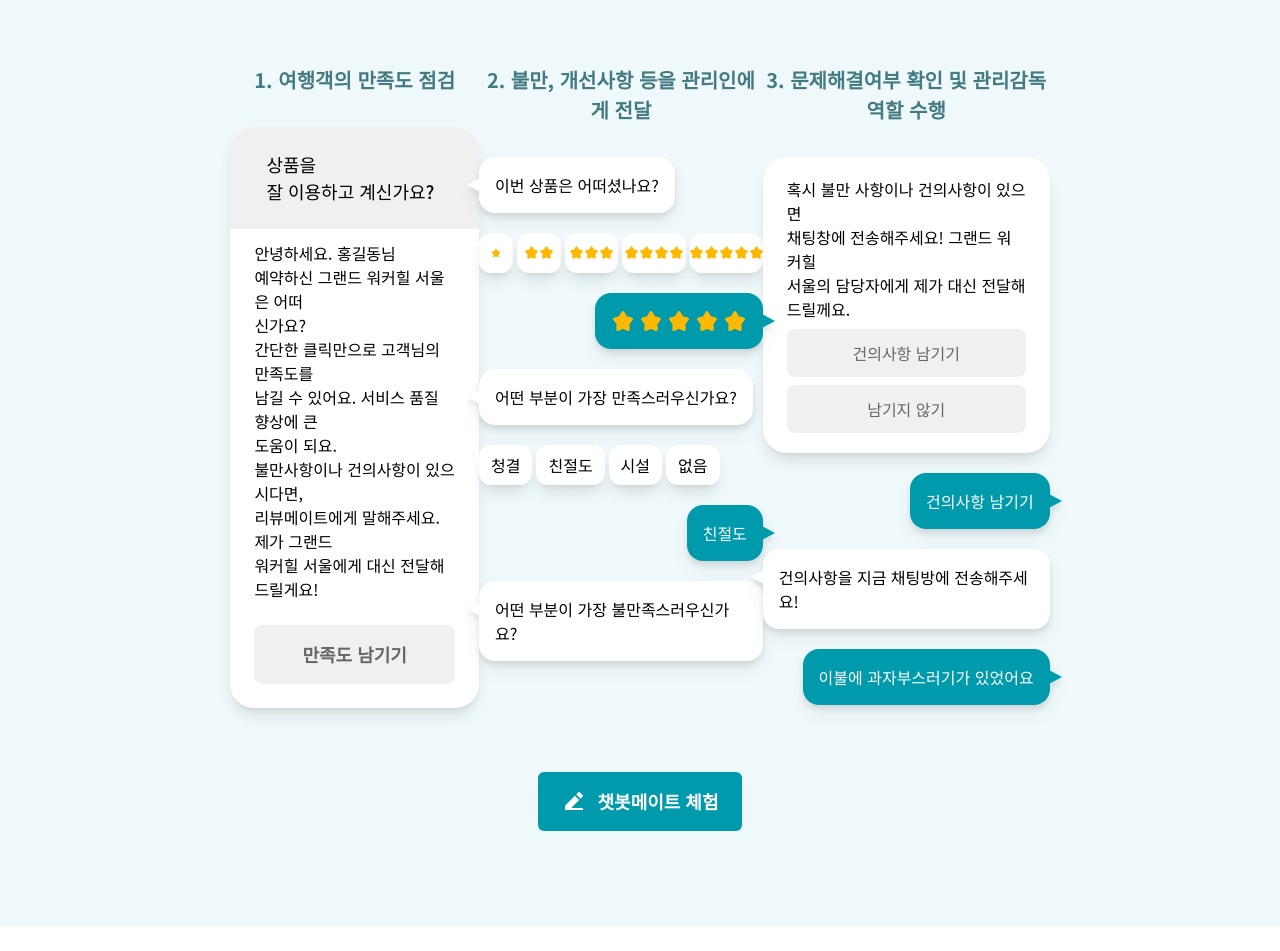
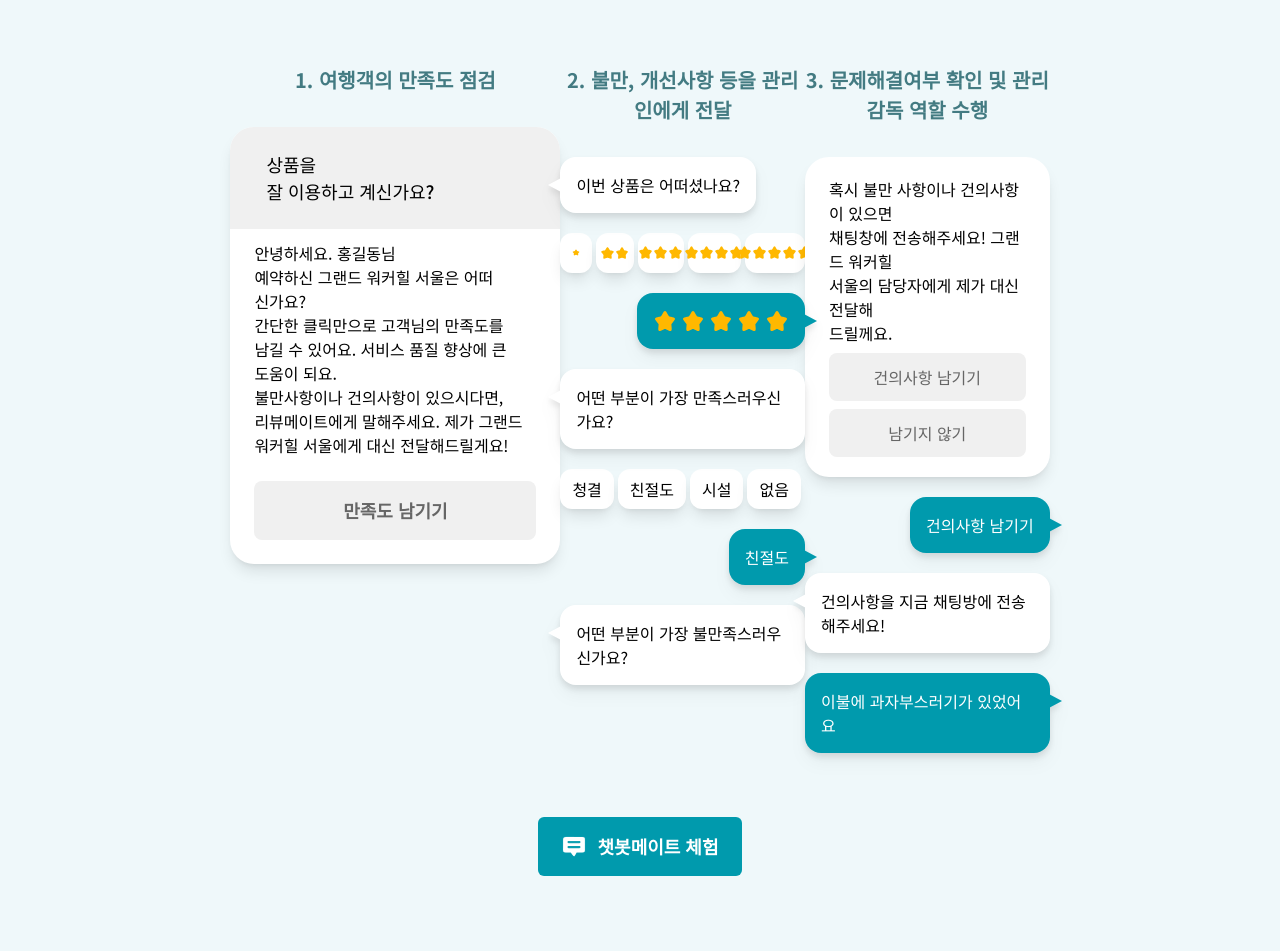
Before and after one commit to Review-Mate/Review-Mate-Demo, a Next.js app: page / in a window 1280 px wide. Shown: the part 2741-3692 px from the top of the page. Built offline with nearby package versions, Linux system fonts and the light colour scheme.

Commit message:
feat: 여행 중  챗봇 랜딩페이지 추가 (related to: #49)

```diff
--- a/components/landing/duringTrip/Step1.tsx
+++ b/components/landing/duringTrip/Step1.tsx
@@ -1,11 +1,13 @@
 export const Step1 = () => {
   return (
-    <div className=''>
+    <div className='w-[370px]'>
       <h3 className='text-subTitle text-[#437B82] font-bold mb-8 text-center'>
         1. 여행객의 만족도 점검
       </h3>
-      <div className={`bg-white shadow-lg whitespace-pre-wrap rounded-3xl`}>
-        <div className='w-full py-6 bg-gray06 px-9 rounded-t-3xl text-body1 font-mid'>
+      <div
+        className={`w-[330px] bg-white shadow-lg whitespace-pre-wrap rounded-3xl m-auto`}
+      >
+        <div className='py-6 bg-gray06 px-9 rounded-t-3xl text-body1 font-mid'>
           <p>
             상품을 <br />잘 이용하고 계신가요?
           </p>
--- a/components/landing/duringTrip/Step2.tsx
+++ b/components/landing/duringTrip/Step2.tsx
@@ -2,7 +2,7 @@ import Image from 'next/image';
 
 export const Step2 = () => {
   return (
-    <div>
+    <div className='w-[370px]'>
       <h3 className='text-subTitle text-[#437B82] font-bold mb-8 text-center'>
         2. 불만, 개선사항 등을 관리인에게 전달
       </h3>
--- a/components/landing/duringTrip/Step3.tsx
+++ b/components/landing/duringTrip/Step3.tsx
@@ -2,7 +2,7 @@ import { MessageBox, TooTip } from './Step2';
 
 export const Step3 = () => {
   return (
-    <div className='flex flex-col items-center'>
+    <div className='flex flex-col items-center w-[370px]'>
       <h3 className='text-subTitle text-[#437B82] font-bold mb-8 text-center'>
         3. 문제해결여부 확인 및 관리감독 역할 수행
       </h3>
--- a/components/landing/duringTrip/duringTrip.tsx
+++ b/components/landing/duringTrip/duringTrip.tsx
@@ -5,8 +5,10 @@ import { Step1 } from './Step1';
 import { Step2 } from './Step2';
 import { Step3 } from './Step3';
 import { GreenButton } from '@/components/global/button/GreenButton';
+import { useRouter } from 'next/router';
 
 export default function DuringTrip() {
+  const router = useRouter();
   return (
     <div
       className={`w-full flex flex-col justify-center items-center ${landingStyle} bg-[#EFF8FA] ${layoutPaddingStyle}`}
@@ -21,7 +23,13 @@ export default function DuringTrip() {
         <Step2 />
         <Step3 />
       </div>
-      <GreenButton title='챗봇메이트 체험' iconSrc='/icons/pencil.svg' onClick={()=>{}}/>
+      <GreenButton
+        title='챗봇메이트 체험'
+        iconSrc='/icons/chat.svg'
+        onClick={() => {
+          router.push('/demo/during-trip/beforeChatBot');
+        }}
+      />
     </div>
   );
 }
```
Also changed, not shown: public/icons/chat.svg (added).
